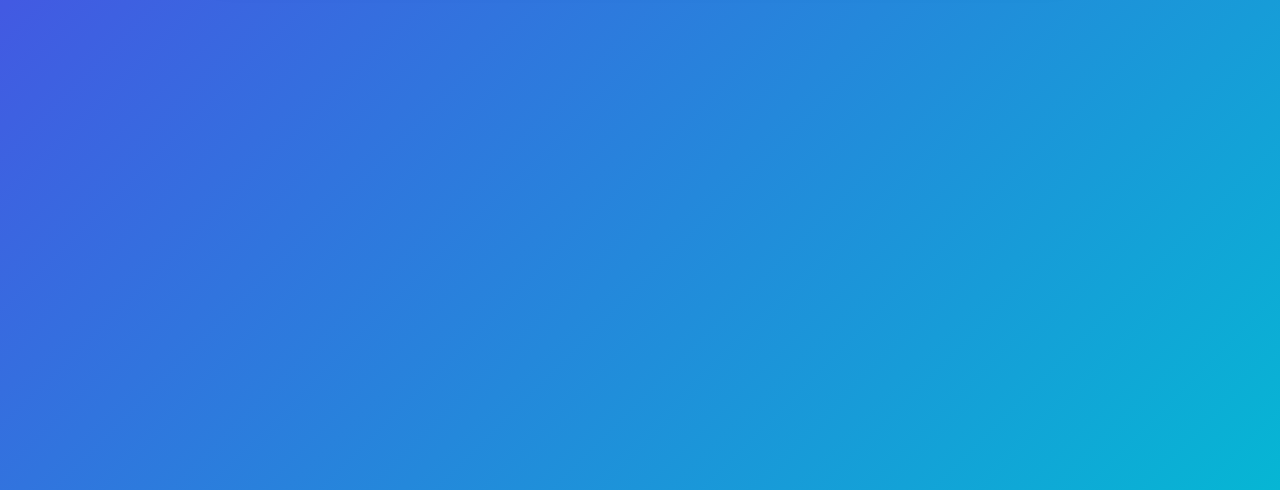
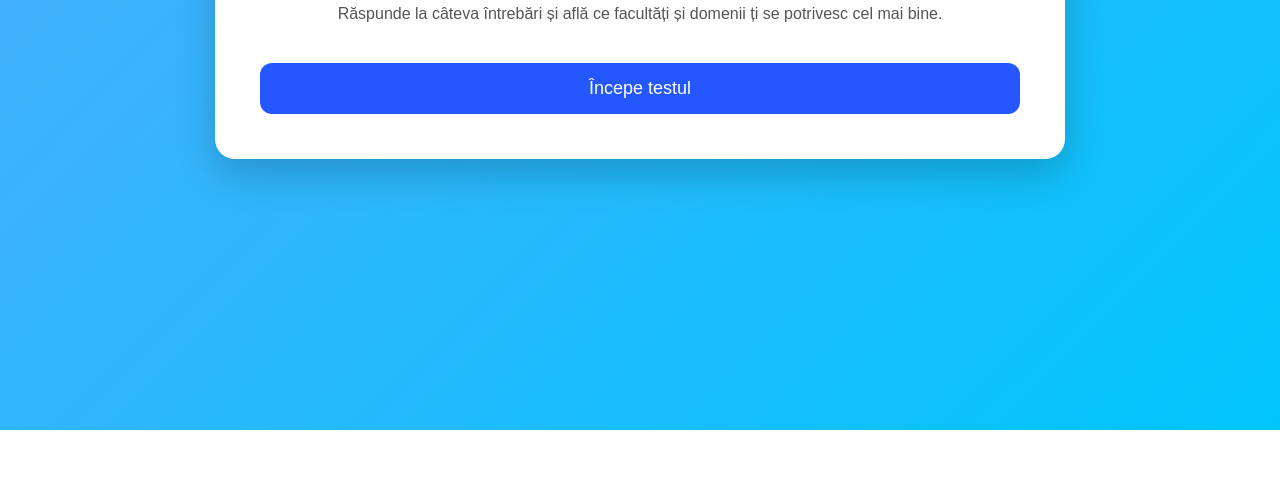
Before and after one commit to siuzaziuza/quiz_facultate, a plain HTML site: page index.html in a window 1280 px wide. Shown: the part 370-860 px from the top of the page. After the commit the page ends 800 px from the top, so only its background shows below. Drawn offline with Linux system fonts and the light colour scheme.

Commit message:
Refactor CSS for improved styling and layout

```diff
--- a/style.css
+++ b/style.css
@@ -1,46 +1,140 @@
-body {
-    margin: 0;
-    padding: 0;
-    font-family: Arial, Helvetica, sans-serif;
-    background: linear-gradient(135deg, #4f46e5, #06b6d4);
-    min-height: 100vh;
+*{
+    margin:0;
+    padding:0;
+    box-sizing:border-box;
+    font-family:Arial, Helvetica, sans-serif;
 }
 
-.container {
-    max-width: 800px;
-    margin: 60px auto;
-    background: white;
-    border-radius: 20px;
-    padding: 40px;
-    box-shadow: 0 15px 40px rgba(0,0,0,0.2);
-    text-align: center;
+body{
+
+    background:linear-gradient(135deg,#4facfe,#00c6fb);
+
+    min-height:100vh;
+
+    display:flex;
+
+    justify-content:center;
+
+    align-items:center;
+
+    padding:30px;
+
 }
 
-h1 {
-    color: #4f46e5;
+.container{
+
+    width:100%;
+
+    max-width:850px;
+
+    background:white;
+
+    border-radius:20px;
+
+    padding:45px;
+
+    box-shadow:0 15px 40px rgba(0,0,0,.2);
+
 }
 
-p {
-    color: #555;
-    font-size: 18px;
-    line-height: 1.6;
+h1{
+
+    color:#2457ff;
+
+    margin-bottom:20px;
+
+    text-align:center;
+
 }
 
-button {
-    background: #4f46e5;
-    color: white;
-    border: none;
-    padding: 15px 35px;
-    border-radius: 10px;
-    font-size: 18px;
-    cursor: pointer;
-    transition: 0.3s;
+h2{
+
+    margin:25px 0;
+
+    text-align:center;
+
 }
 
-button:hover {
-    background: #3730a3;
+p{
+
+    text-align:center;
+
+    margin-bottom:25px;
+
+    color:#555;
+
 }
 
-#quiz {
-    margin-top: 40px;
+button{
+
+    width:100%;
+
+    padding:15px;
+
+    margin-top:15px;
+
+    border:none;
+
+    border-radius:12px;
+
+    background:#2457ff;
+
+    color:white;
+
+    font-size:18px;
+
+    cursor:pointer;
+
+    transition:.25s;
+
 }
+
+button:hover{
+
+    background:#1742c8;
+
+    transform:scale(1.02);
+
+}
+
+.progress{
+
+    width:100%;
+
+    height:12px;
+
+    background:#ddd;
+
+    border-radius:20px;
+
+    overflow:hidden;
+
+    margin-bottom:25px;
+
+}
+
+#progress-bar{
+
+    width:0%;
+
+    height:100%;
+
+    background:#2457ff;
+
+    transition:.4s;
+
+}
+
+#question-number{
+
+    font-weight:bold;
+
+    color:#2457ff;
+
+}
+
+#answers button{
+
+    margin-top:12px;
+
+}
```
